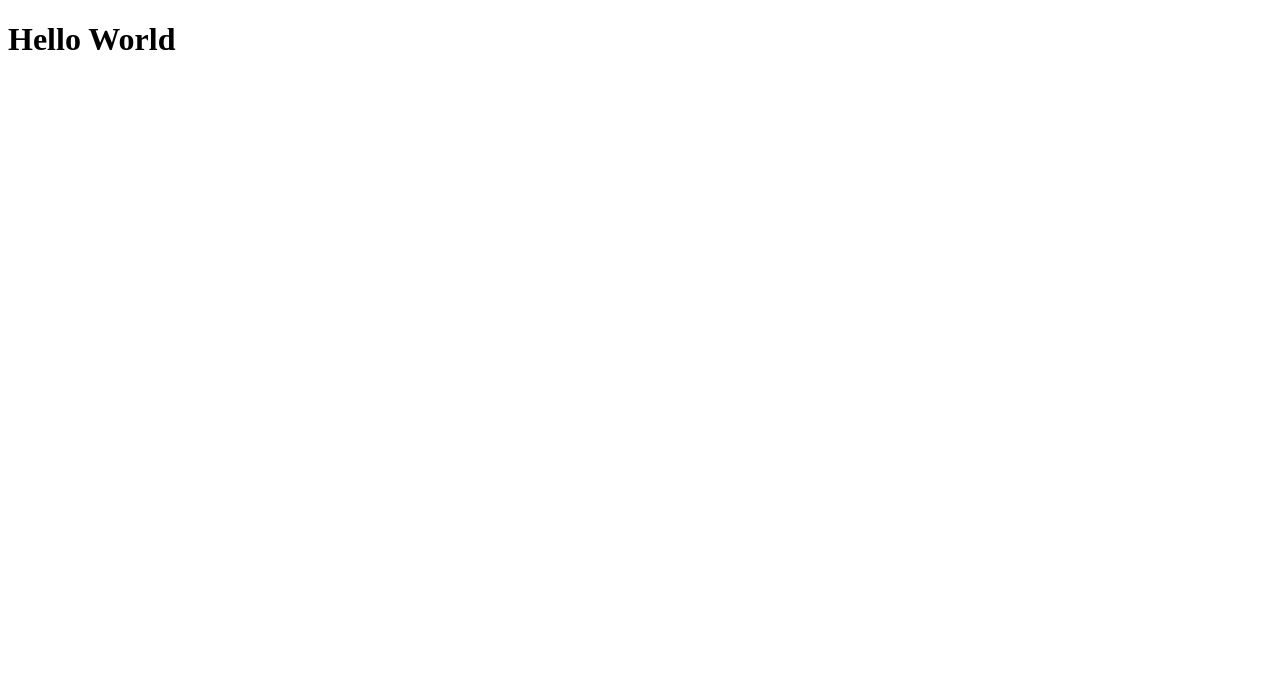
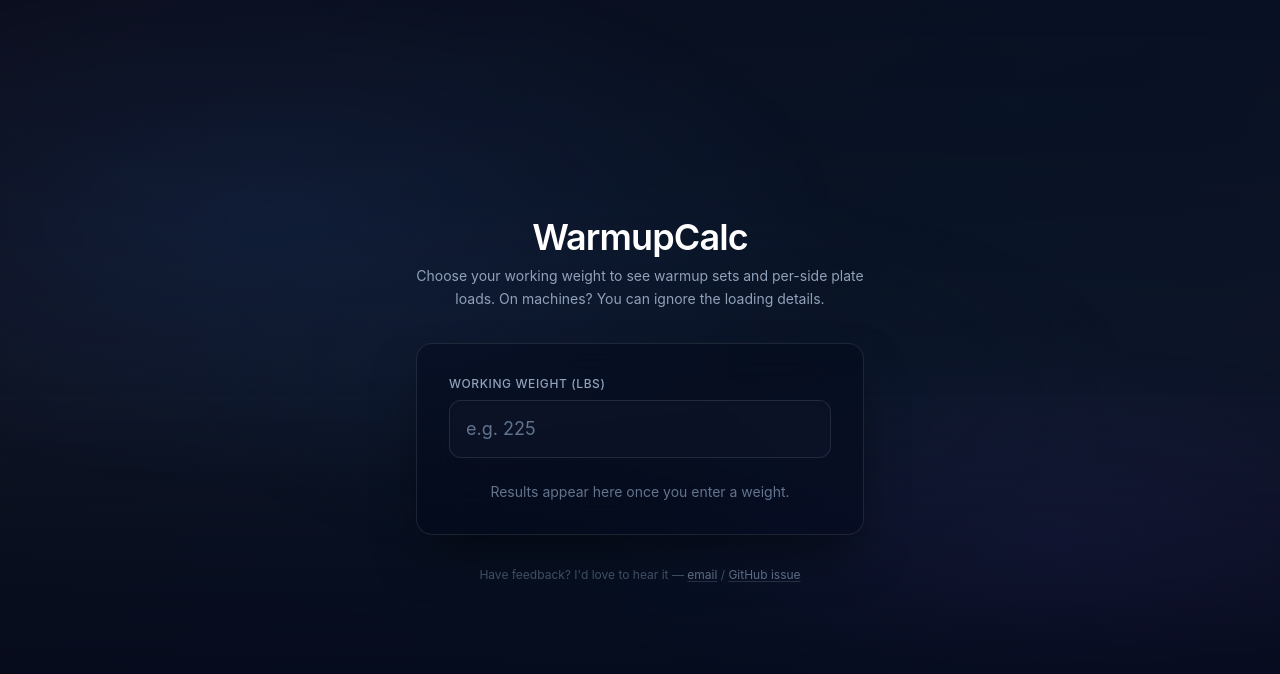
Before and after one commit to gbertl/warmupcalc, a React (Vite) app: page / in a window 1280 px wide. Shown: the top 674 px of the page. Built offline with nearby package versions, Linux system fonts and the light colour scheme.

Commit message:
implement basic feature

```diff
--- a/package.json
+++ b/package.json
@@ -10,8 +10,10 @@
     "preview": "vite preview"
   },
   "dependencies": {
+    "@tailwindcss/vite": "^4.2.2",
     "react": "^19.2.4",
-    "react-dom": "^19.2.4"
+    "react-dom": "^19.2.4",
+    "tailwindcss": "^4.2.2"
   },
   "devDependencies": {
     "@eslint/js": "^9.39.4",
--- a/src/App.tsx
+++ b/src/App.tsx
@@ -1,9 +1,169 @@
-const App = () => {
-  return (
-    <div>
-      <h1>Hello World</h1>
-    </div>
-  )
+import { useState } from "react";
+
+interface Result {
+  title: string;
+  weight: number;
+  reps: number;
 }
 
+/** Smallest plate / jump your gym loads in (e.g. 5 → only …40, 45, 50… exist). Change to 2.5 if you have micro plates. */
+const GYM_WEIGHT_STEP_LB = 5;
+
+function snapToGymWeight(lb: number): number {
+  return Math.round(lb / GYM_WEIGHT_STEP_LB) * GYM_WEIGHT_STEP_LB;
+}
+
+/** Standard full-size plates (lb), largest first — greedy sum matches typical loading. */
+const PLATE_SIZES_LB = [45, 35, 25, 10, 5] as const;
+
+function platesBreakdownLb(totalLb: number): string {
+  let remaining = totalLb;
+  const parts: string[] = [];
+  for (const size of PLATE_SIZES_LB) {
+    const count = Math.floor(remaining / size + 1e-9);
+    if (count > 0) {
+      parts.push(`${count}×${size}`);
+      remaining -= count * size;
+    }
+  }
+  return parts.join(", ");
+}
+
+const App = () => {
+  const [weight, setWeight] = useState<number | "">("");
+  const [result, setResult] = useState<Result[]>([]);
+
+  const handleWeightChange = (e: React.ChangeEvent<HTMLInputElement>) => {
+    const raw = e.target.value;
+    if (raw === "" || Number(raw) === 0) {
+      setWeight("");
+      setResult([]);
+      return;
+    }
+
+    const value = Number(raw);
+    setWeight(value);
+
+    const result: Result[] = [];
+
+    result.push({
+      title: "40%",
+      weight: snapToGymWeight(value * 0.4),
+      reps: 8,
+    });
+    result.push({
+      title: "60%",
+      weight: snapToGymWeight(value * 0.6),
+      reps: 5,
+    });
+    result.push({
+      title: "75%",
+      weight: snapToGymWeight(value * 0.75),
+      reps: 2,
+    });
+
+    setResult(result);
+  };
+
+  return (
+    <div className="relative flex min-h-screen flex-col items-center justify-center overflow-hidden px-4 py-12 sm:px-6">
+      <div
+        className="bg-gradient-animate pointer-events-none absolute inset-0"
+        aria-hidden
+      />
+      <div
+        className="bg-mesh-drift pointer-events-none absolute inset-0"
+        aria-hidden
+      />
+      <div
+        className="pointer-events-none absolute inset-0 bg-linear-to-b from-slate-950/30 via-transparent to-slate-950/90"
+        aria-hidden
+      />
+
+      <main className="relative z-10 w-full max-w-md space-y-8">
+        <header className="space-y-2 text-center">
+          <h1 className="text-3xl font-semibold tracking-tight text-white sm:text-4xl">
+            WarmupCalc
+          </h1>
+          <p className="text-sm leading-relaxed text-slate-400">
+            Choose your working weight to see warmup sets and per-side plate
+            loads. On machines? You can ignore the loading details.
+          </p>
+        </header>
+
+        <div className="rounded-2xl border border-white/10 bg-slate-950/40 p-6 shadow-2xl shadow-black/50 backdrop-blur-xl sm:p-8">
+          <label
+            htmlFor="weight"
+            className="mb-2 block text-xs font-medium uppercase tracking-wider text-slate-400"
+          >
+            Working weight (lbs)
+          </label>
+          <input
+            id="weight"
+            type="number"
+            min={0}
+            inputMode="decimal"
+            onChange={handleWeightChange}
+            value={weight}
+            placeholder="e.g. 225"
+            className="w-full rounded-xl border border-white/10 bg-slate-900/60 px-4 py-3.5 text-lg text-white shadow-inner placeholder:text-slate-500 focus:border-blue-500/40 focus:outline-none focus:ring-2 focus:ring-blue-500/30"
+          />
+
+          {result.length > 0 && (
+            <ul className="mt-8 space-y-0 divide-y divide-white/10">
+              {result.map((item) => (
+                <li
+                  key={item.title}
+                  className="flex flex-col gap-1 py-4 first:pt-0 last:pb-0 sm:flex-row sm:items-baseline sm:justify-between sm:gap-4"
+                >
+                  <div className="flex items-baseline gap-2">
+                    <span className="text-sm font-medium tabular-nums text-blue-400/90">
+                      {item.title}
+                    </span>
+                    <span className="text-lg font-semibold tabular-nums text-white">
+                      {item.weight} lbs
+                    </span>
+                    <span className="text-slate-500">×</span>
+                    <span className="tabular-nums text-slate-300">
+                      {item.reps} reps
+                    </span>
+                  </div>
+                  <p className="text-xs leading-relaxed text-slate-500 sm:max-w-[55%] sm:text-right">
+                    {platesBreakdownLb(item.weight)}
+                  </p>
+                </li>
+              ))}
+            </ul>
+          )}
+
+          {result.length === 0 && (
+            <p className="mt-6 text-center text-sm text-slate-500">
+              Results appear here once you enter a weight.
+            </p>
+          )}
+        </div>
+
+        <p className="text-center text-xs text-slate-600">
+          Have feedback? I&apos;d love to hear it —{" "}
+          <a
+            className="text-slate-500 underline decoration-slate-600/50 underline-offset-2 hover:text-slate-400"
+            href="mailto:gilbertlcsndle@gmail.com"
+          >
+            email
+          </a>
+          {" / "}
+          <a
+            className="text-slate-500 underline decoration-slate-600/50 underline-offset-2 hover:text-slate-400"
+            href="https://github.com/gbertl/warmupcalc/issues/new"
+            rel="noreferrer"
+            target="_blank"
+          >
+            GitHub issue
+          </a>
+        </p>
+      </main>
+    </div>
+  );
+};
+
 export default App;
--- a/src/index.css
+++ b/src/index.css
@@ -0,0 +1,70 @@
+@import "tailwindcss";
+
+@keyframes gradient-shift {
+  0%,
+  100% {
+    background-position: 0% 50%;
+  }
+  50% {
+    background-position: 100% 50%;
+  }
+}
+
+@keyframes gradient-drift {
+  0%,
+  100% {
+    transform: translate(0, 0) scale(1);
+  }
+  33% {
+    transform: translate(2%, -3%) scale(1.05);
+  }
+  66% {
+    transform: translate(-3%, 2%) scale(1.02);
+  }
+}
+
+@layer base {
+  html,
+  body,
+  #root {
+    @apply min-h-full;
+  }
+
+  body {
+    @apply m-0 antialiased text-slate-100;
+  }
+}
+
+.bg-gradient-animate {
+  background: linear-gradient(
+    125deg,
+    #050508 0%,
+    #0c0c14 18%,
+    #12121f 35%,
+    #0a1628 52%,
+    #141428 70%,
+    #0a0a12 88%,
+    #050508 100%
+  );
+  background-size: 400% 400%;
+  animation: gradient-shift 22s ease-in-out infinite;
+}
+
+.bg-mesh-drift {
+  background: radial-gradient(
+      ellipse 80% 60% at 20% 30%,
+      rgba(59, 130, 246, 0.12) 0%,
+      transparent 55%
+    ),
+    radial-gradient(
+      ellipse 70% 50% at 80% 70%,
+      rgba(139, 92, 246, 0.1) 0%,
+      transparent 50%
+    ),
+    radial-gradient(
+      ellipse 60% 40% at 50% 50%,
+      rgba(15, 23, 42, 0.4) 0%,
+      transparent 60%
+    );
+  animation: gradient-drift 28s ease-in-out infinite;
+}
--- /dev/null
+++ b/vite.config.js
@@ -0,0 +1,7 @@
+import { defineConfig } from "vite";
+import tailwindcss from "@tailwindcss/vite";
+import react from "@vitejs/plugin-react";
+
+export default defineConfig({
+  plugins: [tailwindcss(), react()],
+});
```
Also changed, not shown: 1 other file (tests, documents, lock files or other folders).
